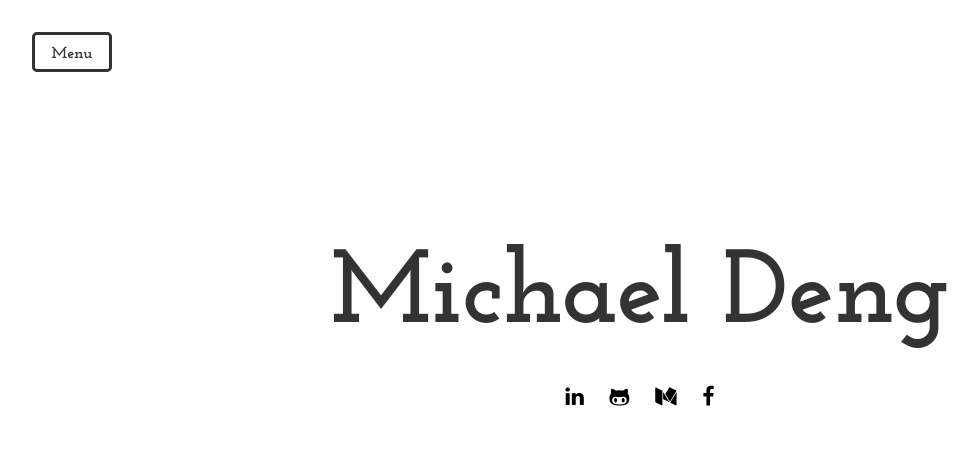
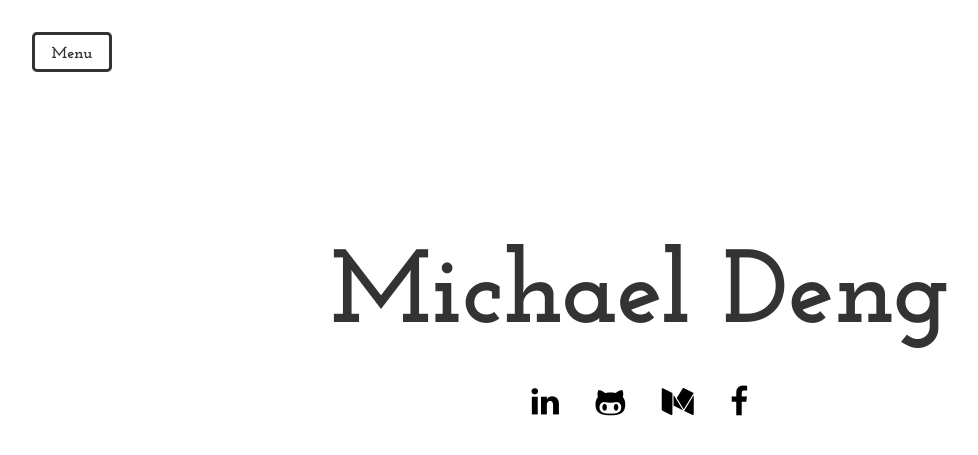
Before and after one commit to michael-deng/michael-deng.github.io, a Jekyll site: the page index.html, which Jekyll copies as it is, in a window 1280 px wide. Shown: the top 455 px of the page, without its empty margins (0-978 px from the left). Built offline with Jekyll 4.4.1, drawn with Linux system fonts in a browser that asks for light colours; nearby versions of some CDN libraries; Markdown is read by kramdown in place of the engine named in the settings.

Commit message:
Revert icon sizes

```diff
--- a/index.html
+++ b/index.html
@@ -36,10 +36,10 @@
                       <h1 class="home-heading-position"><strong>Michael Deng</strong></h1>
 
                       <div class="icons">
-                        <a href="https://www.linkedin.com/in/michael-deng" class="fa fa-linkedin fa-lg social-media" id="linkedin"></a>
-                        <a href="https://github.com/michael-deng" class="fa fa-github-alt fa-lg social-media" id="github"></a>
-                        <a href="https://medium.com/@michael_deng" class="fa fa-medium fa-lg social-media" id="medium"></a>
-                        <a href="https://www.facebook.com/themichaeldeng" class="fa fa-facebook fa-lg social-media" id="facebook"></a>
+                        <a href="https://www.linkedin.com/in/michael-deng" class="fa fa-linkedin fa-2x social-media" id="linkedin"></a>
+                        <a href="https://github.com/michael-deng" class="fa fa-github-alt fa-2x social-media" id="github"></a>
+                        <a href="https://medium.com/@michael_deng" class="fa fa-medium fa-2x social-media" id="medium"></a>
+                        <a href="https://www.facebook.com/themichaeldeng" class="fa fa-facebook fa-2x social-media" id="facebook"></a>
                       </div>
 
                 <!-- Push menu button -->
```
